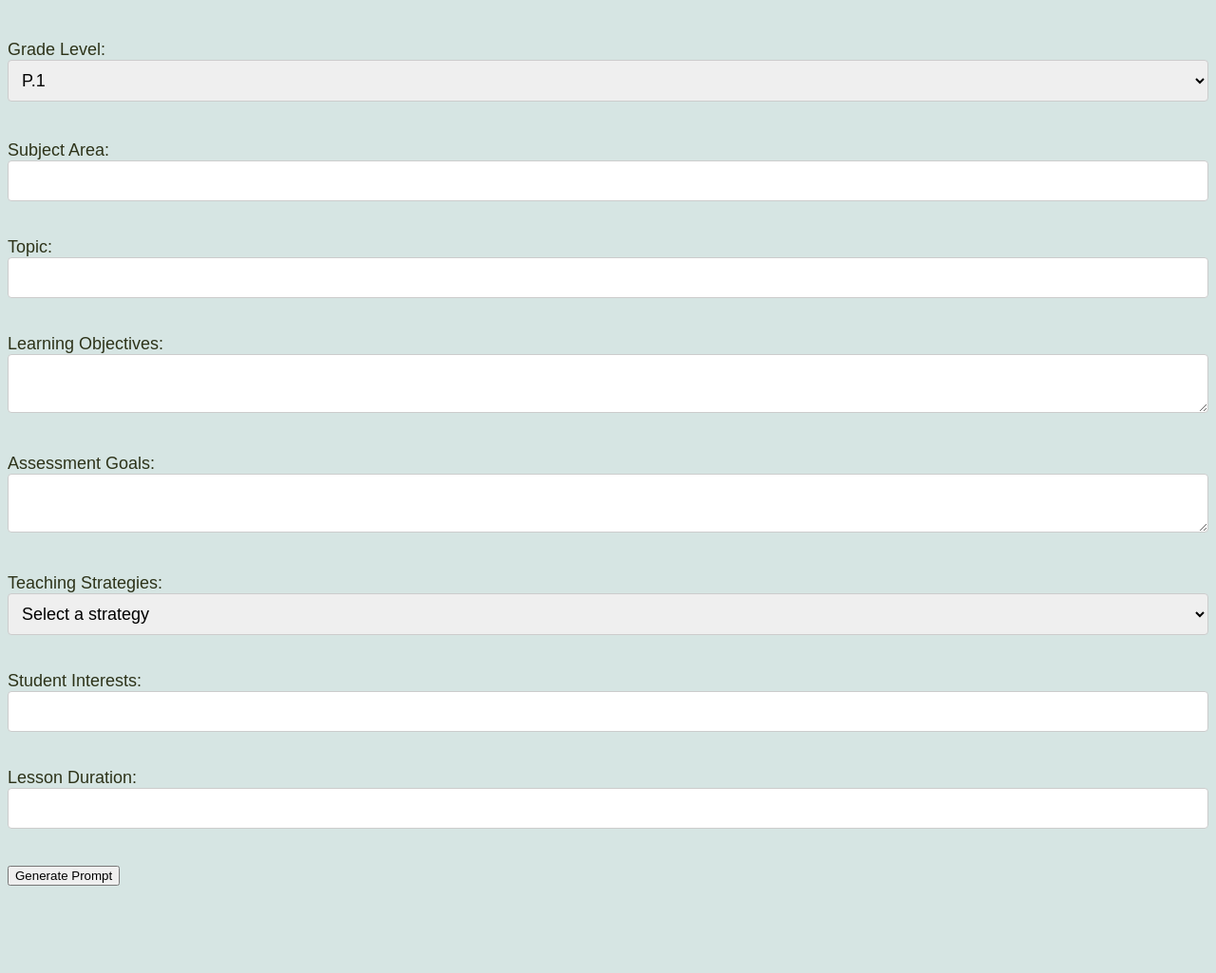
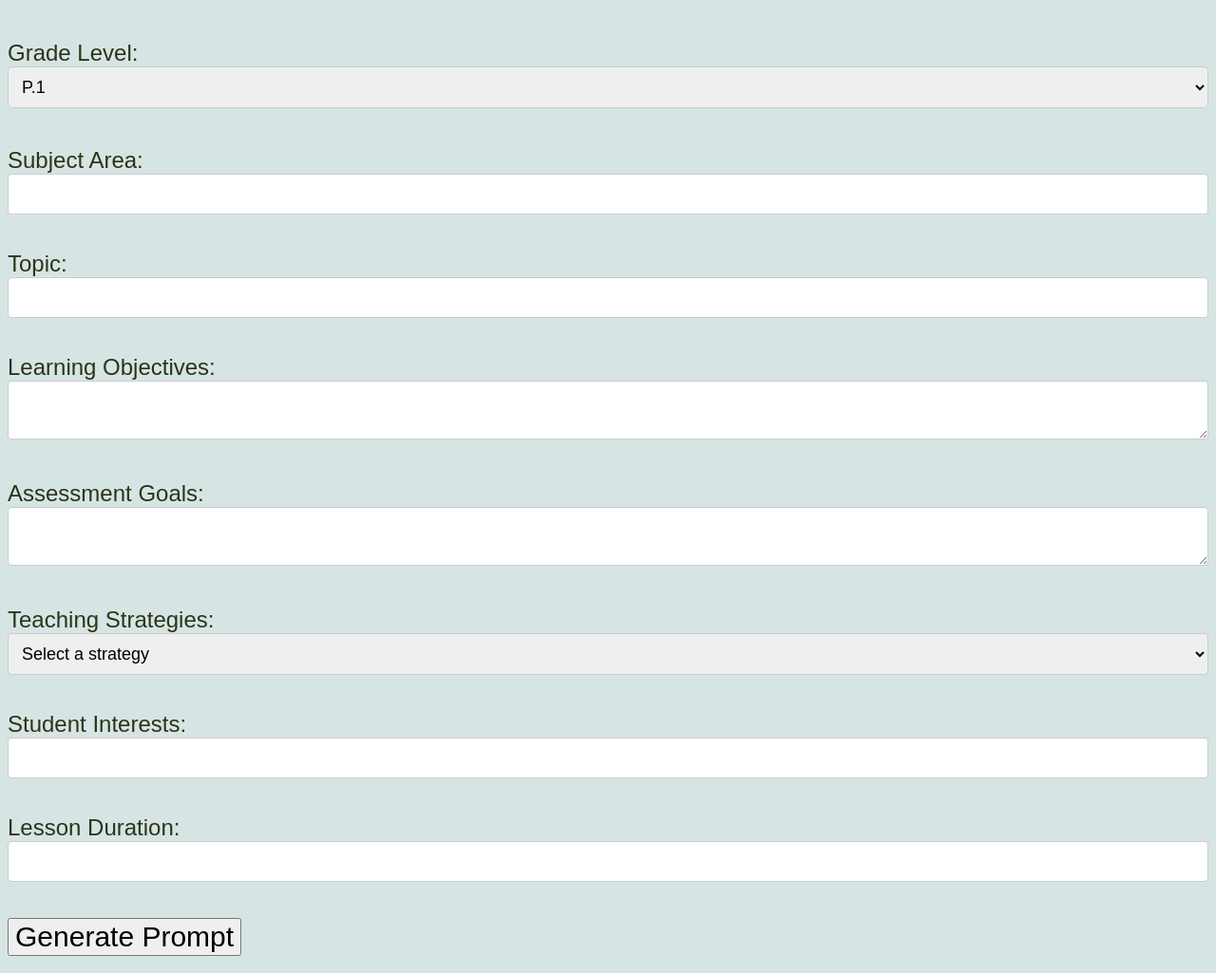
Before and after one commit to rainwong722/ChatGPT-lesson-plan-prompt-generator-, a plain HTML site: page index.html in a window 1280 px wide. Shown: the part 69-1094 px from the top of the page at 95% size. Before the commit the page ends 1020 px from the top, so only its background shows below. Drawn offline with Linux system fonts and the light colour scheme.

Commit message:
Update index.html

```diff
--- a/index.html
+++ b/index.html
@@ -20,6 +20,7 @@
   label {
     width: 100%;
     display: block;
+    font-size: 24px;
   }
   input[type="text"], select, textarea {
             width: 100%;
@@ -42,6 +43,10 @@
     width: 50%;
     margin: 0 auto;
   }
+  button {
+  font-size: 30px;
+}
+
 
 
 </style>
```
